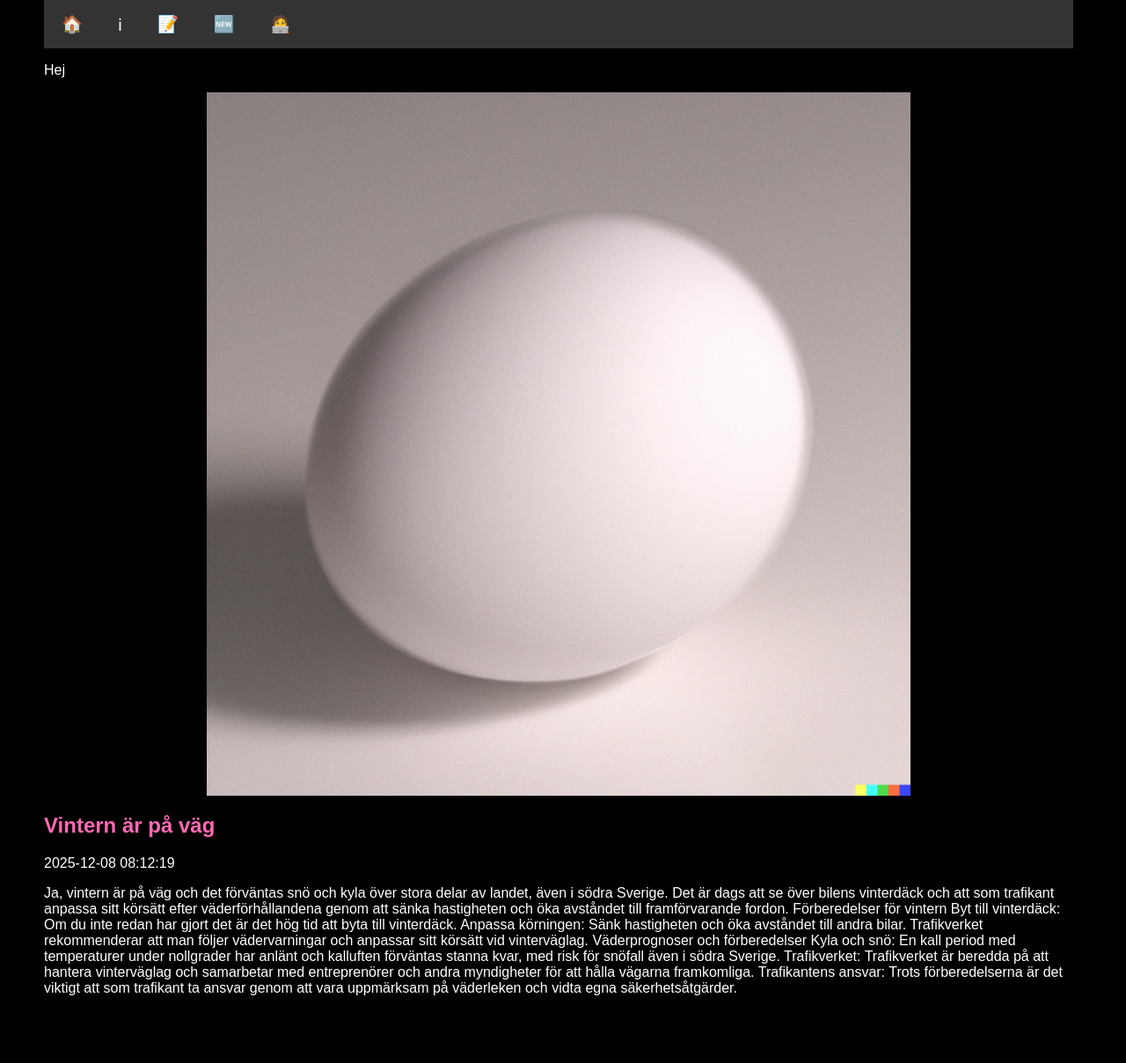
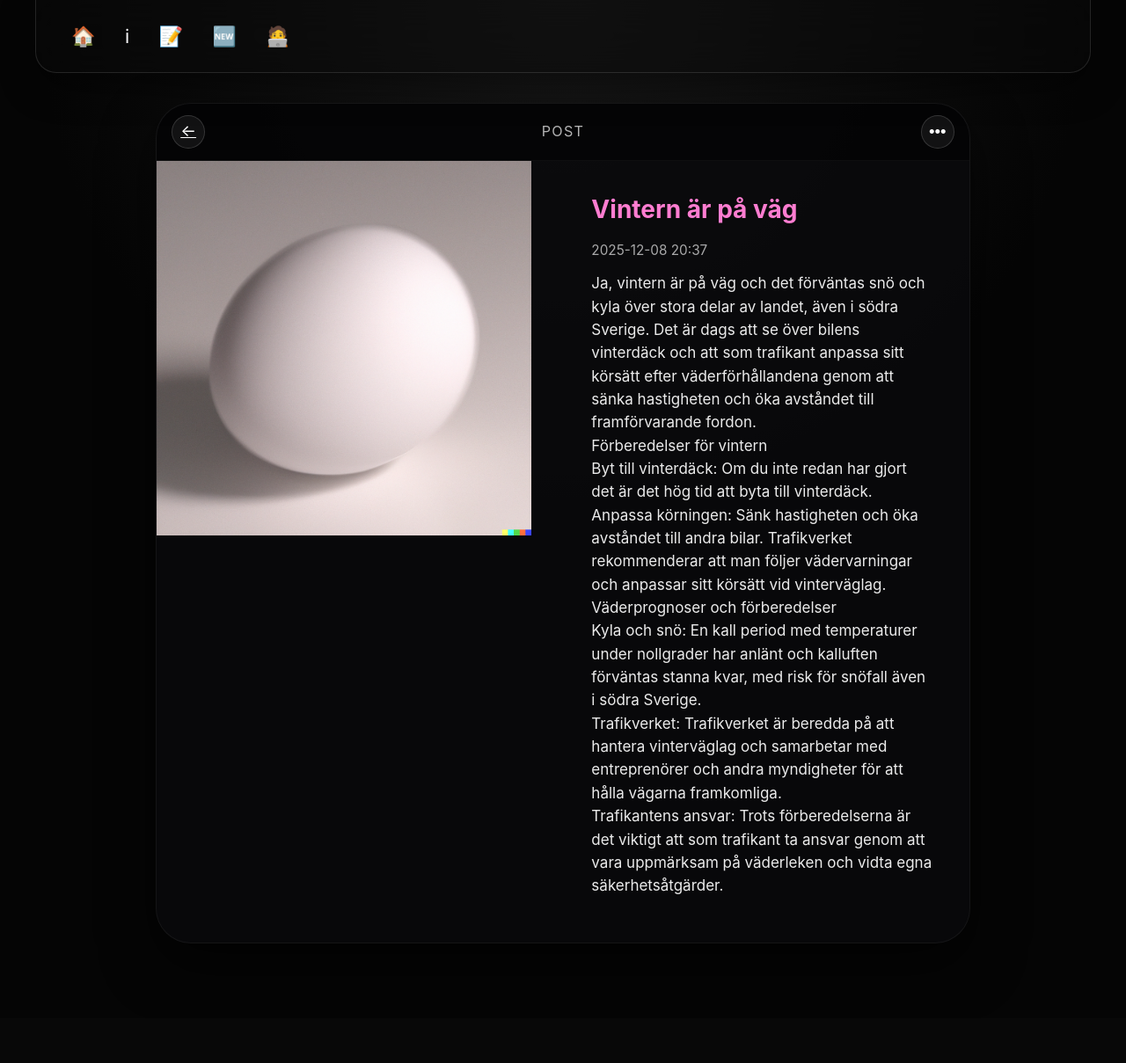
Before and after one commit to olleljungdahl/mix, a Django app: a page that uses posts/templates/posts/post_page.html in a window 1280 px wide. Shown: the whole page at 88% size. After the commit the page ends 1073 px from the top, so only its background shows below. Run offline with Django 5.2, Linux system fonts and the light colour scheme; data comes from the database, SQL or seed files in the repository; both versions use the stored data as it was after the commit.

Commit message:
Liquid glass menu

```diff
--- a/posts/templates/posts/post_page.html
+++ b/posts/templates/posts/post_page.html
@@ -6,13 +6,38 @@
 
 # Show a post
 {% block content %}
-    <section>
-            <p>Hej</p>
-            <img class="post_img" src="{{ post.banner.url }}" alt="{{ post.title }}"/>
-            <h1 class="posttitle">
-                {{ post.title }}
-            </h1>
-            <p>{{ post.date|date:"Y-m-d h:m:s" }}</p>
-            <p class="body">{{ post.body }}</p>
+    <section class="post-app-shell">
+        <div class="post-screen">
+            <header class="post-screen__topbar">
+                <a class="post-topbar__button" href="{% url 'posts:list' %}" title="Back to posts">
+                    ←
+                </a>
+                <span class="post-topbar__title">Post</span>
+                <button
+                class="post-topbar__button"
+                type="button"
+                aria-label="More options">
+                    •••
+                </button>
+            </header>
+
+            <article class="post-card">
+                <figure class="post-card__banner">
+                    <img class="post_img" src="{{ post.banner.url }}" alt="{{ post.title }}"/>
+                </figure>
+
+                <div class="post-card__body">
+                    <h1 class="posttitle">
+                        {{ post.title }}
+                    </h1>
+                    <p class="post-card__meta">
+                        {{ post.date|date:"Y-m-d H:i" }}
+                    </p>
+                    <div class="post-content">
+                        {{ post.body|linebreaks }}
+                    </div>
+                </div>
+            </article>
+        </div>
     </section>
 {% endblock %}
--- a/static/css/style.css
+++ b/static/css/style.css
@@ -1,81 +1,222 @@
-        /* Basic Reset */
+/* Base reset */
+*,
+*::before,
+*::after {
+    box-sizing: border-box;
+}
+
+html {
+    font-size: 17px; /* Matches iOS default font size */
+}
+
 body {
-            margin: 50px;
-            margin-top: 0px;
-            padding: 0px 10px 10px 0px;
-            font-family: sans-serif;
+    margin: 0;
+    min-height: 100vh;
+    font-family: -apple-system, BlinkMacSystemFont, "Segoe UI", sans-serif;
     font-size: 1rem;
-            background-color: black;
-            color: white;
+    line-height: 1.55;
+    background: radial-gradient(circle at top, #1a1a1a, #050505 45%);
+    color: #f5f5f7;
+    display: flex;
+    flex-direction: column;
+    align-items: stretch;
+}
+
+main {
+    width: 100%;
+    padding: 0 1rem 2rem;
+    max-width: 960px;
+    margin: 0 auto;
+}
+
+h1,
+h2,
+h3,
+p {
+    margin: 0;
+}
+
+/* Menu Panel Container */
+.menu_panel {
+    width: min(100%, 1200px);
+    position: sticky;
+    top: 0;
+    z-index: 1000;
+    padding: 0.75rem 1.5rem;
+    margin: 0 auto;
+    border-radius: 0 0 24px 24px;
+    background: rgba(10, 10, 10, 0.55);
+    border: 1px solid rgba(255, 255, 255, 0.12);
+    border-top: none;
+    backdrop-filter: blur(25px);
+    -webkit-backdrop-filter: blur(25px);
+    box-shadow: 0 15px 40px rgba(0, 0, 0, 0.45);
+}
+
+.menu_panel ul {
+    list-style: none;
+    margin: 0;
+    padding: 0;
+    display: flex;
+    align-items: center;
+    gap: 0.25rem;
+}
+
+.menu_panel .logout {
+    margin: 0;
+}
+
+.menu_panel a,
+.menu_panel button {
+    display: block;
+    color: inherit;
+    background: transparent;
+    border: none;
+    text-align: center;
+    padding: 0.65rem 0.85rem;
+    text-decoration: none;
+    font-size: 1.3rem;
+    transition: background 0.3s ease, transform 0.2s ease;
+    cursor: pointer;
+}
+
+.menu_panel a:hover,
+.menu_panel button:hover {
+    background: rgba(255, 255, 255, 0.15);
+    transform: translateY(-1px);
+}
+
+/* Post page shell mimicking an app */
+.post-app-shell {
+    display: flex;
+    justify-content: center;
+    padding: 1rem 0 2.5rem;
+}
+
+.post-screen {
+    width: 100%;
+    max-width: 28rem;
+    border-radius: 32px;
+    background: rgba(10, 10, 12, 0.85);
+    border: 1px solid rgba(255, 255, 255, 0.05);
+    box-shadow: 0 25px 60px rgba(0, 0, 0, 0.6);
+    overflow: hidden;
+}
+
+.post-screen__topbar {
+    display: flex;
+    align-items: center;
+    justify-content: space-between;
+    padding: 0.75rem 1rem;
+    background: rgba(0, 0, 0, 0.5);
+    border-bottom: 1px solid rgba(255, 255, 255, 0.04);
+}
+
+.post-topbar__title {
+    font-size: 0.95rem;
+    text-transform: uppercase;
+    letter-spacing: 0.08em;
+    color: rgba(255, 255, 255, 0.7);
+}
+
+.post-topbar__button {
+    width: 2.25rem;
+    height: 2.25rem;
+    border-radius: 999px;
+    border: 1px solid rgba(255, 255, 255, 0.15);
+    background: rgba(255, 255, 255, 0.06);
+    color: #fff;
+    font-size: 1.1rem;
+    display: flex;
+    align-items: center;
+    justify-content: center;
+}
+
+.post-card {
+    display: flex;
+    flex-direction: column;
+    gap: 1.5rem;
+}
+
+.post-card__banner {
+    margin: 0;
+    overflow: hidden;
+}
+
+.post_img {
+    display: block;
+    width: 100%;
+    height: auto;
+}
+
+.post-card__body {
+    padding: 0 1.5rem 2rem;
+    display: flex;
+    flex-direction: column;
+    gap: 0.75rem;
+}
+
+.posttitle {
+    font-size: 1.65rem;
+    font-weight: 700;
+    color: #ff7dd1;
+}
+
+.post-card__meta {
+    font-size: 0.9rem;
+    color: rgba(255, 255, 255, 0.65);
+}
+
+.post-content {
+    font-size: 1rem;
+    color: rgba(255, 255, 255, 0.92);
     text-align: left;
 }
 
-        p.body {
-            font-size: 1rem;
-            text-align: left;
+.post-content p + p {
+    margin-top: 0.9rem;
 }
 
-        h1.posttitle {
-            color: hotpink;
-            text-align: left;
-        }
-
-        h1.topheader {
-            color: tomato;
-        }
-
-        li {
-            font-size: 0.7rem;
-        }
-
-        /* Image in post page */
-        .post_img {
-            display: block;
-            width: 100%;
-            max-width: 800px;
-            margin-left: auto;
-            margin-right: auto;
-        }
-        /* Menu Panel Container */
-        .menu_panel {
-            background-color: #333; /* Dark background */
-            width: 100%;
-            box-shadow: 0 2px 5px rgba(0,0,0,0.2);
-            position: sticky; /* Keeps it at the top if page scrolls */
-            top: 0;
-            }
-
-        /* Remove default list styling and use Flexbox for layout */
-        .menu_panel ul {
-            list-style-type: none;
-            margin: 0;
-            padding: 0;
-            display: flex; /* Makes items horizontal */
+/* Larger screens */
+@media (min-width: 768px) {
+    body {
+        display: flex;
+        flex-direction: column;
         align-items: center;
     }
 
-        /* List Items */
-        .menu_panel li {
-            /* No specific styles needed here thanks to flex on parent */
+    main {
+        width: 100%;
+        max-width: 960px;
     }
 
-        /* Link Styling */
-        .menu_panel a {
-            display: block; /* Makes the whole area clickable */
-            color: white;
-            text-align: center;
-            padding: 14px 20px;
-            text-decoration: none;
-            font-size: 1.2rem;
-            transition: background-color 0.3s;
+    .post-app-shell {
+        padding: 2rem 0 3rem;
     }
 
-        /* Hover Effect */
-        .menu_panel a:hover {
-            background-color: #555; /* Lighter grey on hover */
+    .post-screen {
+        max-width: 56rem;
+        border-radius: 40px;
+        display: grid;
+        grid-template-columns: 1fr 1fr;
+        overflow: hidden;
     }
 
-        /* Dummy content just to show the bar sitting at the top */
-        .content {
-            padding: 20px;
+    .post-screen__topbar {
+        grid-column: 1 / -1;
     }
+
+    .post-card {
+        flex-direction: row;
+        grid-column: 1 / -1;
+    }
+
+    .post-card__banner,
+    .post-card__body {
+        width: 100%;
+    }
+
+    .post-card__body {
+        padding: 2rem 2.5rem 3rem;
+    }
+}
--- a/users/templates/users/register.html
+++ b/users/templates/users/register.html
@@ -9,7 +9,7 @@
     <section>
         <h1>Registrera ny användare</h1>
 
-        <form class="form-with-validation" action="{% url 'users:register%}" method="post">
+        <form class="form-with-validation" action="{% url 'users:register' %}" method="post">
             {% csrf_token %}
             {{ form }}
             <button type="submit">Registrera</button>
```
Also changed, not shown: db.sqlite3. Lines whose indentation alone changed are shown as unchanged.
